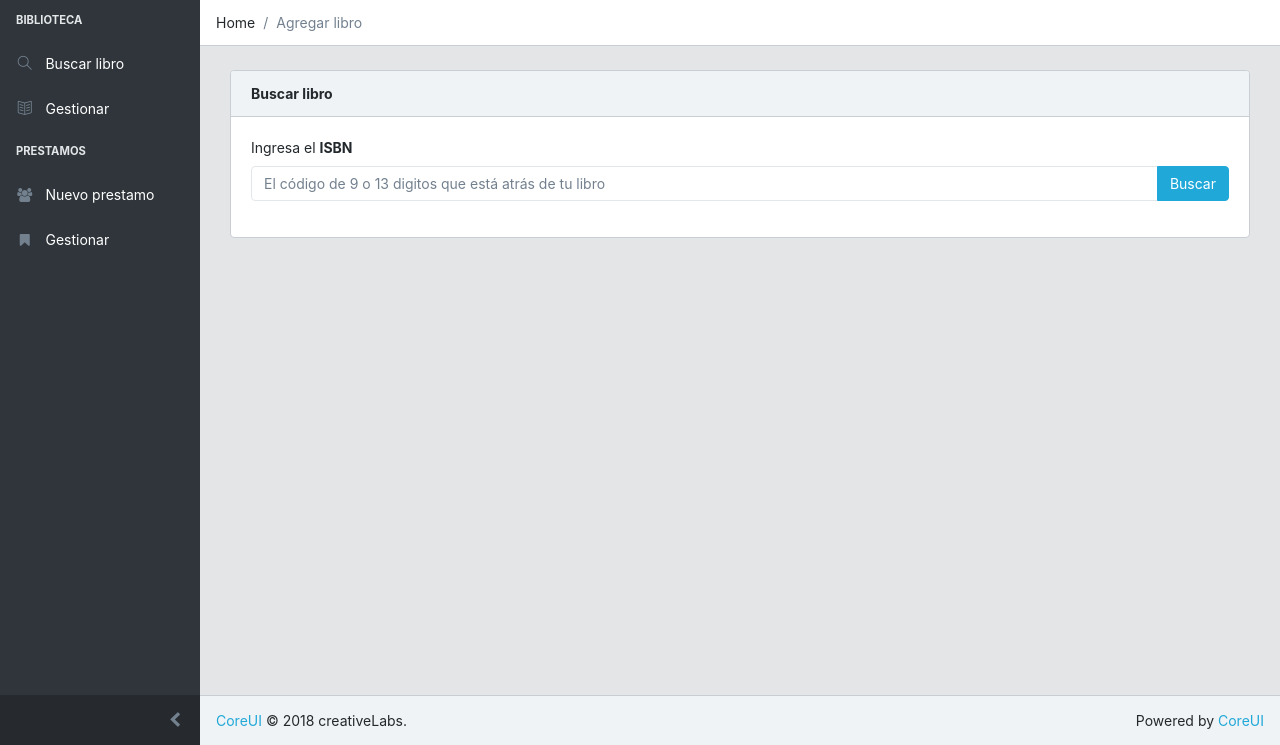
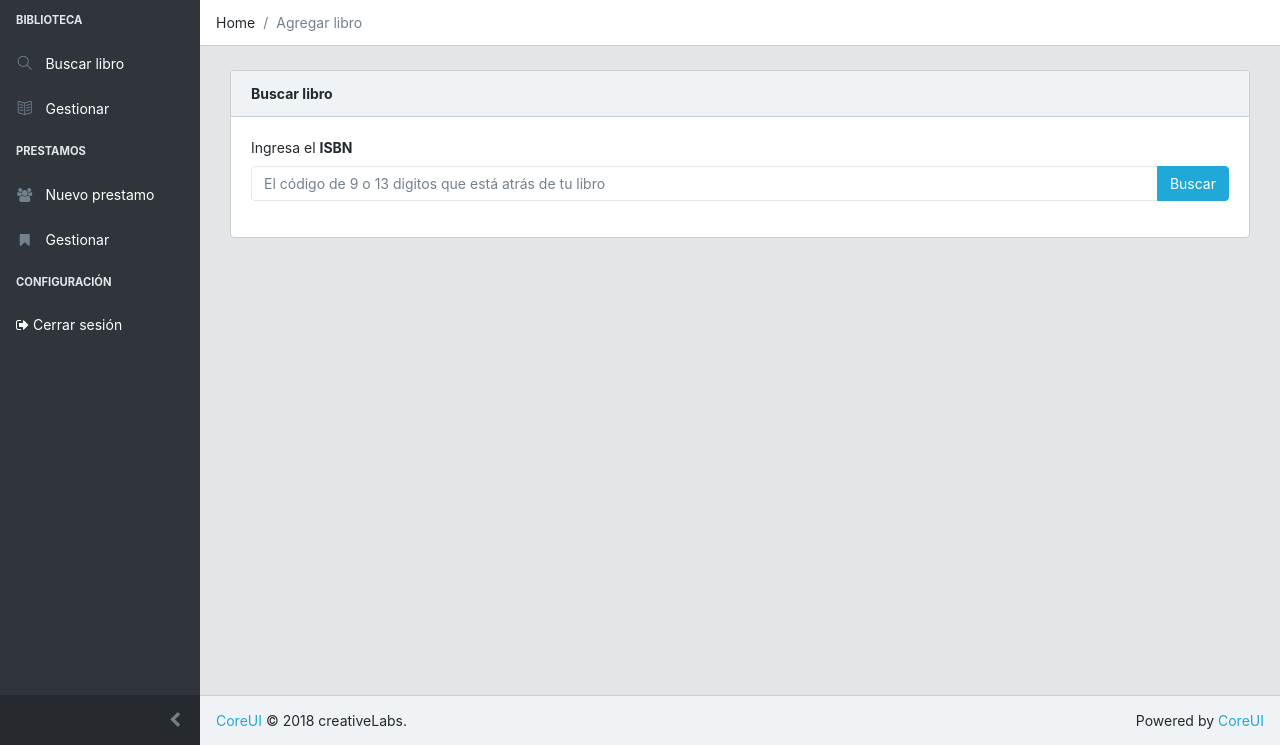
Before and after one commit to GonzaloAfa/library, a Django app: page /book/add in a window 1280 px wide. Shown: the part 55-800 px from the top of the page. Run offline with Django 3.2, Linux system fonts and the light colour scheme; the visitor is signed in with stand-in values (Sample User, id 1); some libraries are stand-ins or nearby versions.

Commit message:
Add required login in system and logout in mobile

```diff
--- a/book/views.py
+++ b/book/views.py
@@ -2,12 +2,15 @@ from django.http import HttpResponse
 from django.shortcuts import render
 from feeds.views import getDataGoogleBook, parserToBook
 from book.models import Book
+
+from django.contrib.auth.decorators import login_required
 
 # Create your views here.
 def books(request):
     return HttpResponse('<h1>list books</h1>')
 
 # Create your views here.
+@login_required(login_url='/')
 def search(request):
 
     data = {'result': ''}
@@ -21,6 +24,7 @@ def search(request):
 
     return render(request, 'book/search.html', data )
 
+@login_required(login_url='/')
 def list(request):
 
     books = Book.objects.all()
@@ -29,6 +33,7 @@ def list(request):
     return render(request, 'book/list.html', data )
 
 
+@login_required(login_url='/')
 def add(request):
     data = {'result': '', 'msg': ''}
 
--- a/home/views.py
+++ b/home/views.py
@@ -1,5 +1,8 @@
 from django.shortcuts import render
+from django.contrib.auth.decorators import login_required
 
+
+@login_required(login_url='/')
 def index(request):
     data = {}
     return render(request, 'home/index.html', data )
--- a/template/base.html
+++ b/template/base.html
@@ -142,6 +142,13 @@
               <a class="nav-link" href="#">
                 <i class="nav-icon fa fa-bookmark"></i> Gestionar</a>
             </li>
+            <li class="nav-title">Configuración</li>
+            <li class="nav-item">
+              <a class="nav-link" href="{% url 'logout' %}">
+                <i class="fa fa-sign-out"></i> Cerrar sesión</a>
+            </li>
+
+
             <!-- <li class="nav-item">
               <a class="nav-link" href="index.html">
                 <i class="nav-icon icon-speedometer"></i> Dashboard
```
